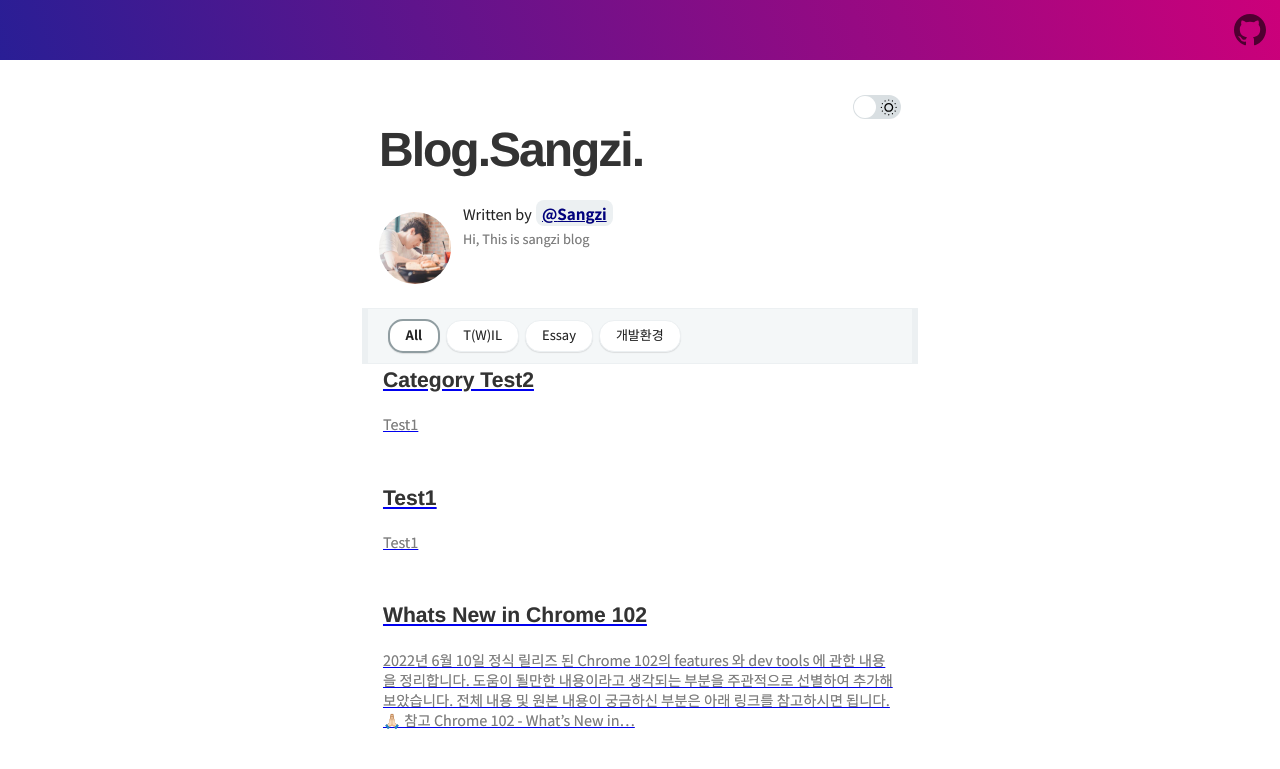
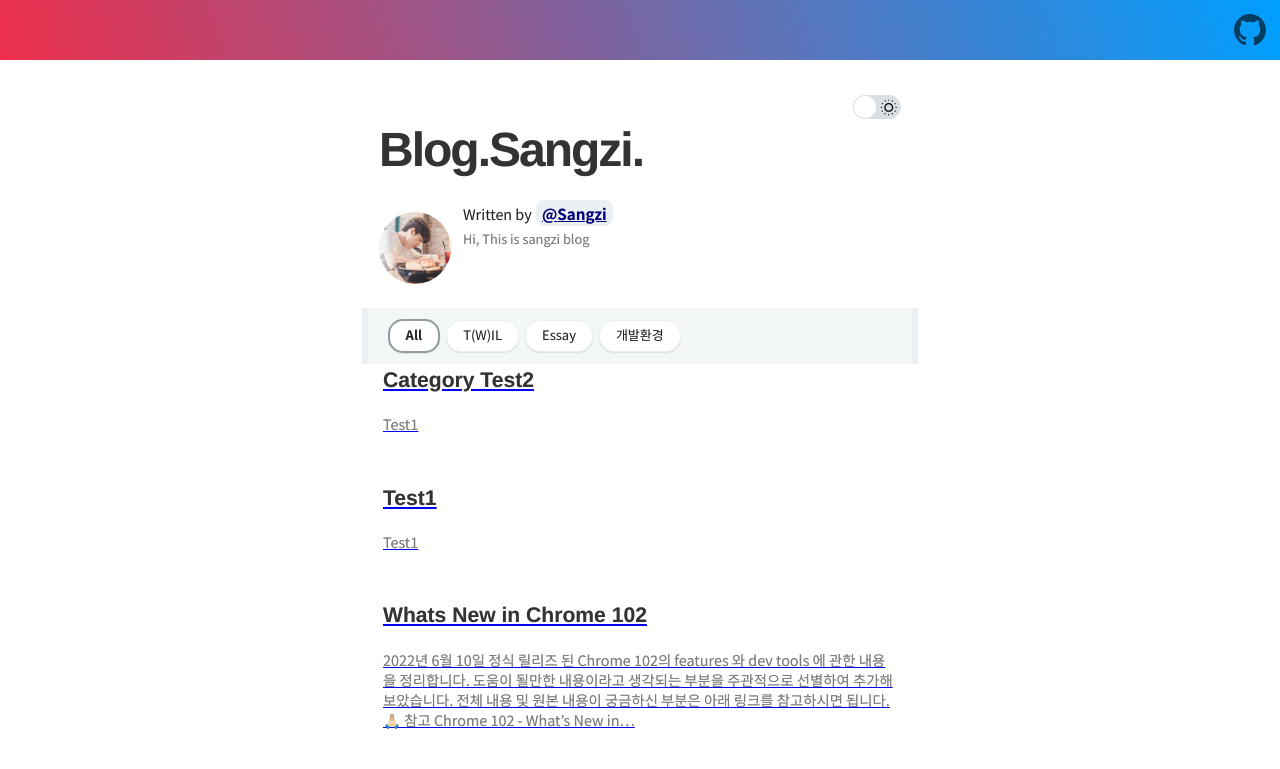
Before and after one commit to sangziii/sangzi-blog, a Gatsby site: page / in a window 1280 px wide. Shown: the top 769 px of the page. Built offline with nearby package versions, Linux system fonts and the light colour scheme; Gatsby itself is replaced by a stand-in of ours; some packages are replaced by stand-ins of ours; what typography-theme-github would draw is missing.

Commit message:
style: 헤더 그라디언트 색상 변경

```diff
--- a/src/styles/variables.scss
+++ b/src/styles/variables.scss
@@ -1,5 +1,5 @@
 // app
-$theme-gradient: linear-gradient(72deg, #291e95, #cc007a);
+$theme-gradient: linear-gradient(72deg, #ec2f4b, #009fff);
 $top-header-text-color: #fff;
 
 /**
```
